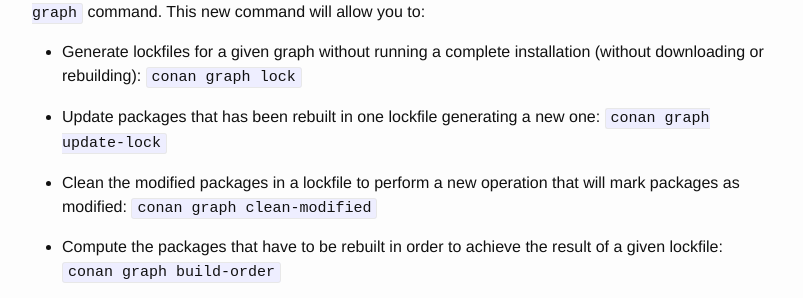
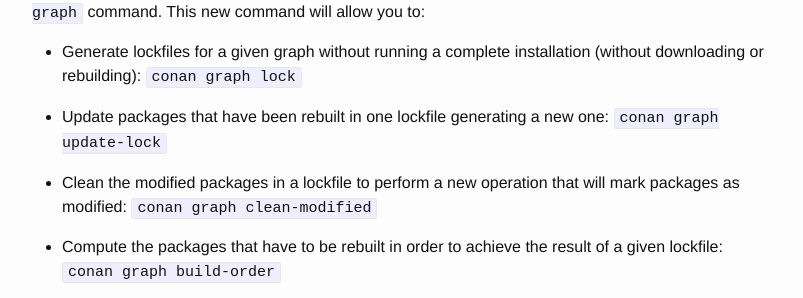
Before and after one commit to conan-io/conan-io.github.io, a Jekyll site: the page built from _posts/2019-07-15-New-conan-release-1-17.markdown, in a window 1280 px wide and 900 px high, scrolled down 1376 px. Shown: the part 152-450 px from the top of the window, without its empty margins (238-1041 px from the left). Built offline with Jekyll 4.4.1, drawn with Linux system fonts in a browser that asks for light colours; comment, search, counter and statistics services are not loaded.

Commit message:
Update _posts/2019-07-15-New-conan-release-1-17.markdown
Co-Authored-By: Uilian Ries <uilianries@gmail.com>

```diff
--- a/_posts/2019-07-15-New-conan-release-1-17.markdown
+++ b/_posts/2019-07-15-New-conan-release-1-17.markdown
@@ -39,7 +39,7 @@ In order to create, clean or update the graph saved in the lockfile we have rele
 
 - Generate lockfiles for a given graph without running a complete installation (without downloading or rebuilding): ``conan graph lock``
 
-- Update packages that has been rebuilt in one lockfile generating a new one: ``conan graph update-lock``
+- Update packages that have been rebuilt in one lockfile generating a new one: ``conan graph update-lock``
 
 - Clean the modified packages in a lockfile to perform a new operation that will mark packages as modified: ``conan graph clean-modified``
 
```
